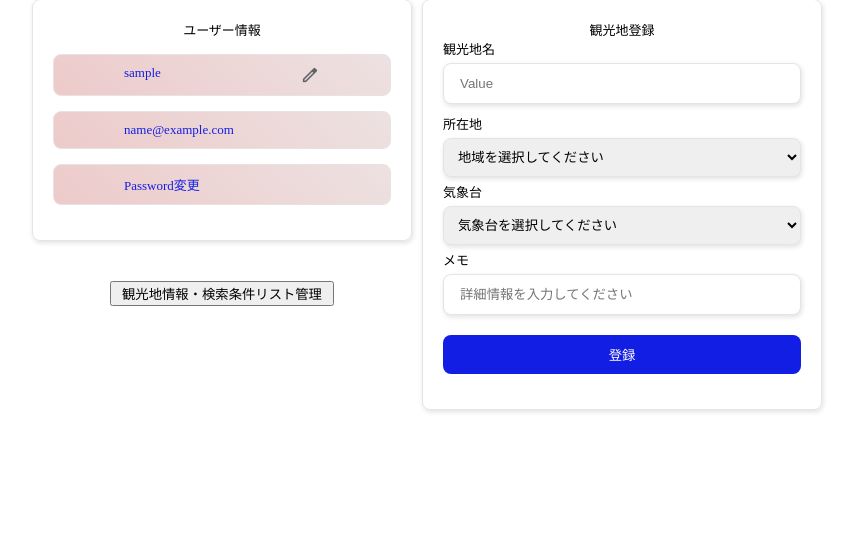
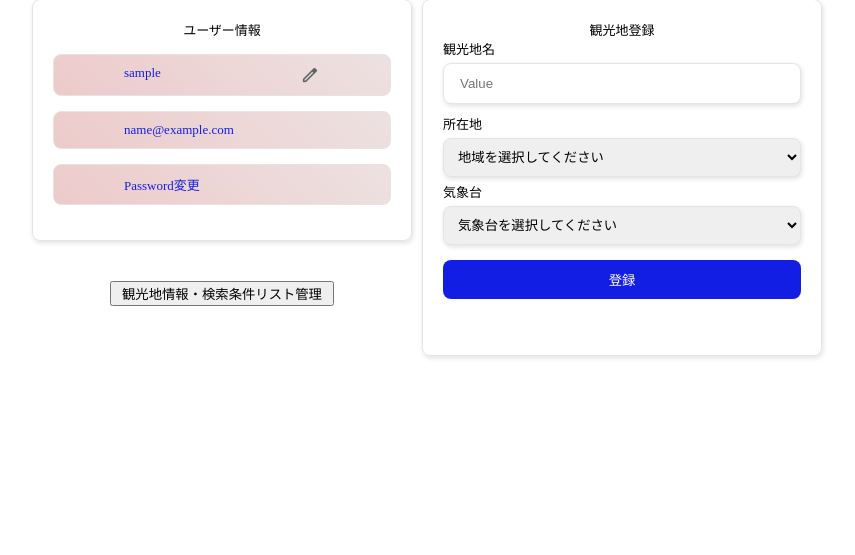
Before and after one commit to abyMaya/sun-chaser, a Flask app: page /profile in a window 1280 px wide. Shown: the part 201-756 px from the top of the page, without its empty margins (218-1073 px from the left). Run offline with Flask 2, Linux system fonts and the light colour scheme; the visitor is signed in with stand-in values (Sample User, id 1); data comes from the database, SQL or seed files in the repository; data that the repository does not hold is empty.

Commit message:
[update]観光地登録

```diff
--- a/app/templates/setting.html
+++ b/app/templates/setting.html
@@ -54,7 +54,7 @@
             観光地登録
           </div>
           <div>
-            <form class="spot_register">
+            <form class="spot_register" action="/spot-register" method="POST">
               <label>観光地名</label>
               <input type="text" id="spot" name="spot" placeholder="Value"/>
 
@@ -71,8 +71,8 @@
                   <!-- ここに気象台の選択肢が追加されます -->
               </select>
 
-              <label>メモ</label>
-              <input type="text" id="memo" name="memo" placeholder="詳細情報を入力してください"/>
+              <!-- <label>メモ</label>
+              <input type="text" id="memo" name="memo" placeholder="詳細情報を入力してください"/> -->
               <button type="submit">登録</button>
             </form>
           </div>
```
